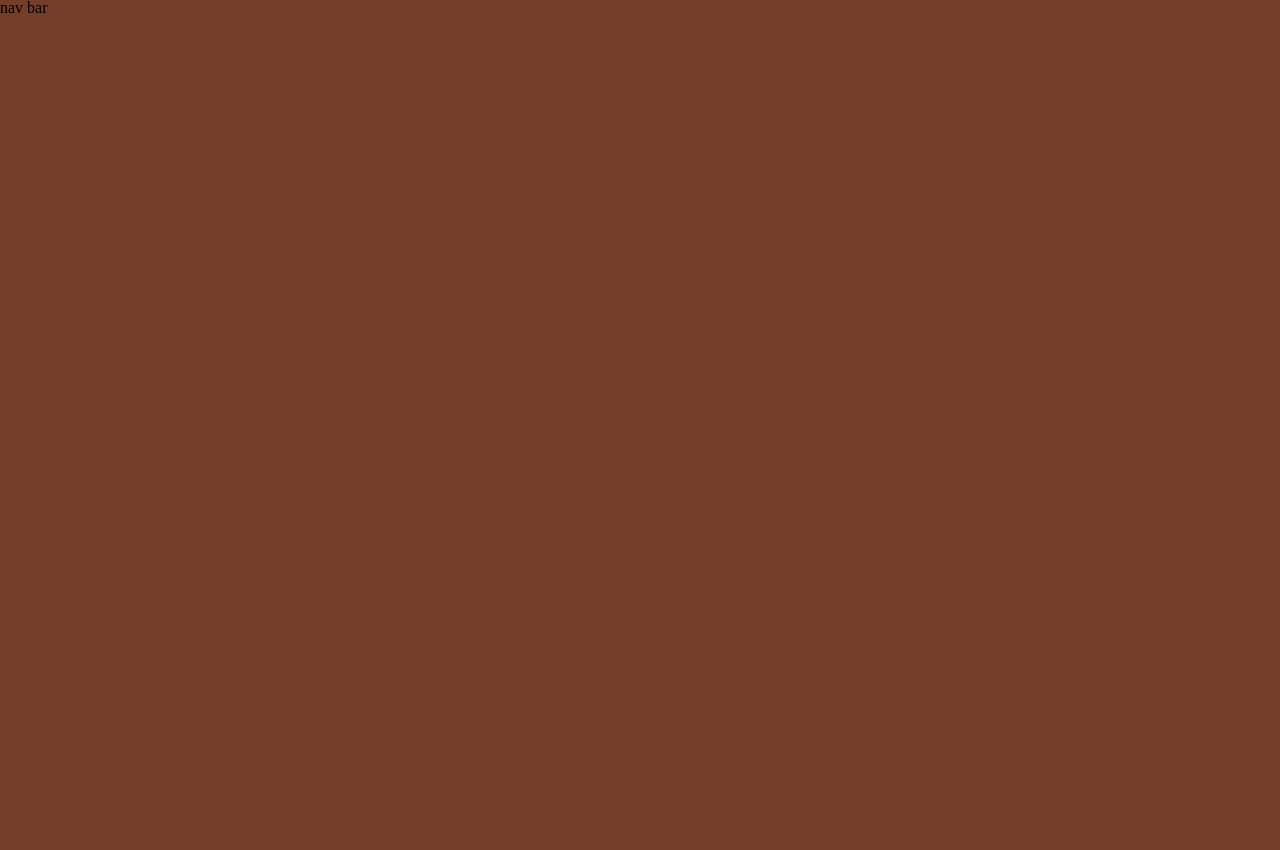
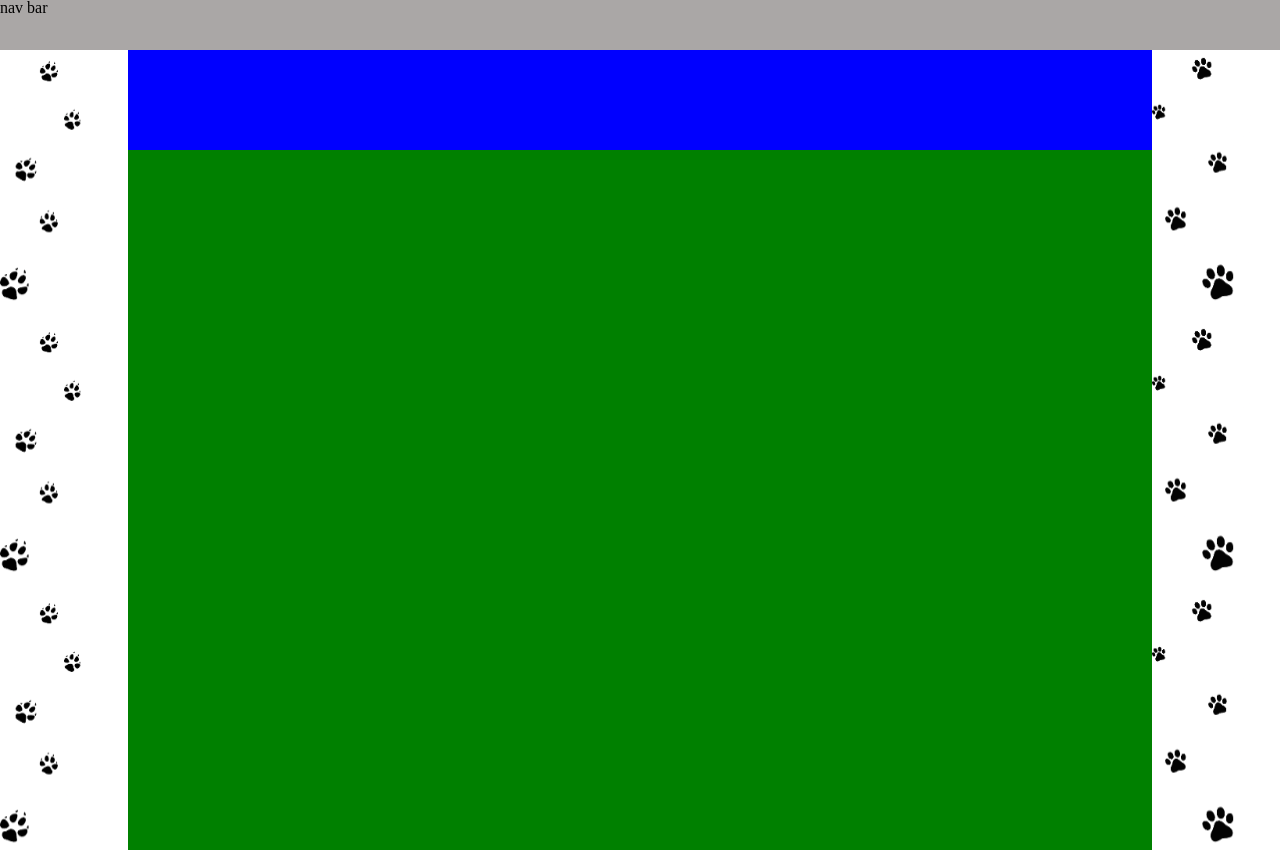
Before and after one commit to sungyotkim/Dif-fur-ent-Oppawtunity-Pet-Adoptions-And-Fosters, a website built with webpack: page dist/index.html in a window 1280 px wide. Built offline with nearby package versions, Linux system fonts and the light colour scheme.

Commit message:
add paw prints

```diff
--- a/src/index.scss
+++ b/src/index.scss
@@ -3,9 +3,7 @@ $darkbrown: #bb8c5d;
 $lightgray: #AAA7A6;
 
 body {
-  background:
-  linear-gradient(to right, $lightbrown, $darkbrown, $lightgray);
-  background-color: $lightbrown;
+  background: white;
 }
 
 .container {
@@ -23,29 +21,38 @@ body {
   height: 100vh;
   width: 80%;
   margin:0 auto;
+  background-color: green;
 }
 
 .left{
   position: absolute;
-  // background: ;
+  background: url(../dist/assets/pawprint1.png);
+  background-size: 100px;
+  background-repeat: space;
   height: 100vh;
   width: 10%;
-  top: 0px;
+  top: 50px;
 }
 
 .right{
   position: absolute;
-  // background: ;
+  background: url(../dist/assets/pawprint2.png);
+  background-size: 100px;
+  background-repeat: space;
   height: 100vh;
   width: 10%;
-  top: 0px;
+  top: 50px;
   right: 0px;
 }
+
 nav {
   height: 50px;
+  background-color: $lightgray;
+  overflow: hidden;
 }
 
 .featured-container{
-  height: auto;
+  height: 100px;
   width: 100%;
+  background-color: blue;
 }
```
Also changed, not shown: dist/assets/cat-background.png (deleted), dist/assets/cat-face-background.png (deleted), dist/assets/paw1.png (added), dist/assets/pawprint1.png (added), dist/assets/pawprint2.png (added), dist/main.css, 5 other files.
